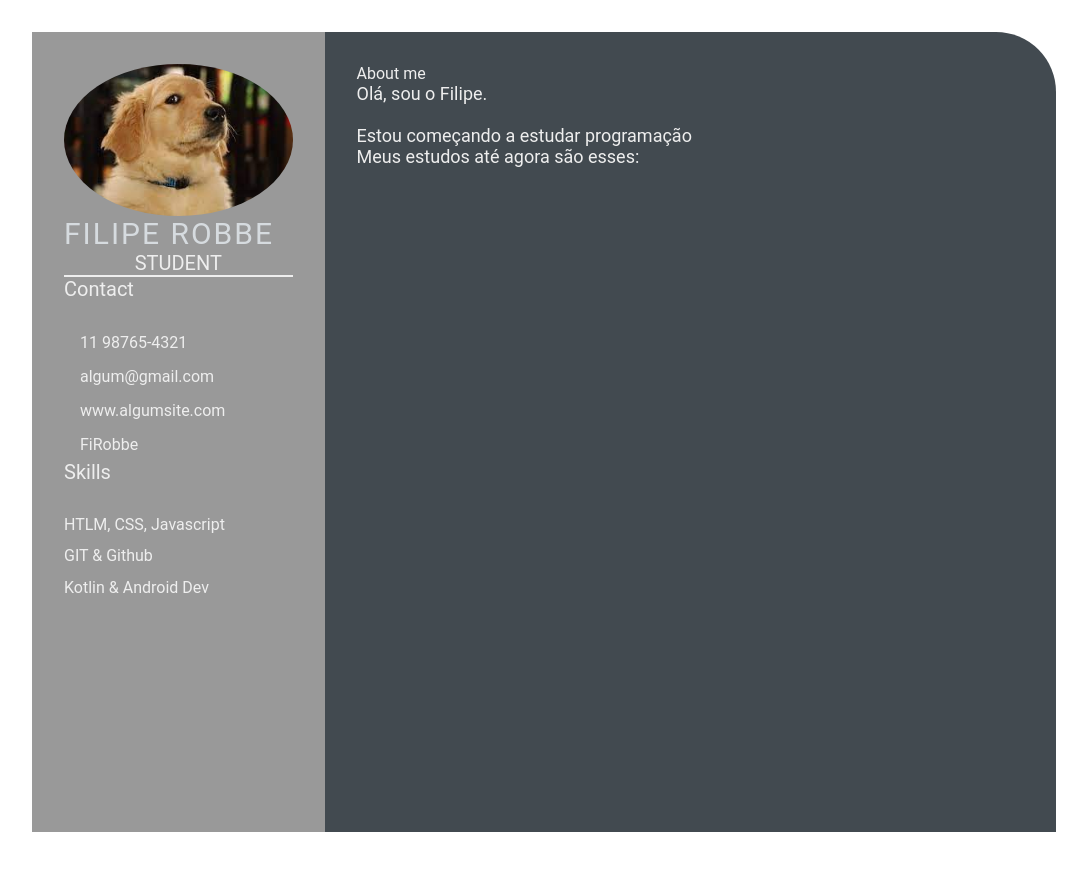
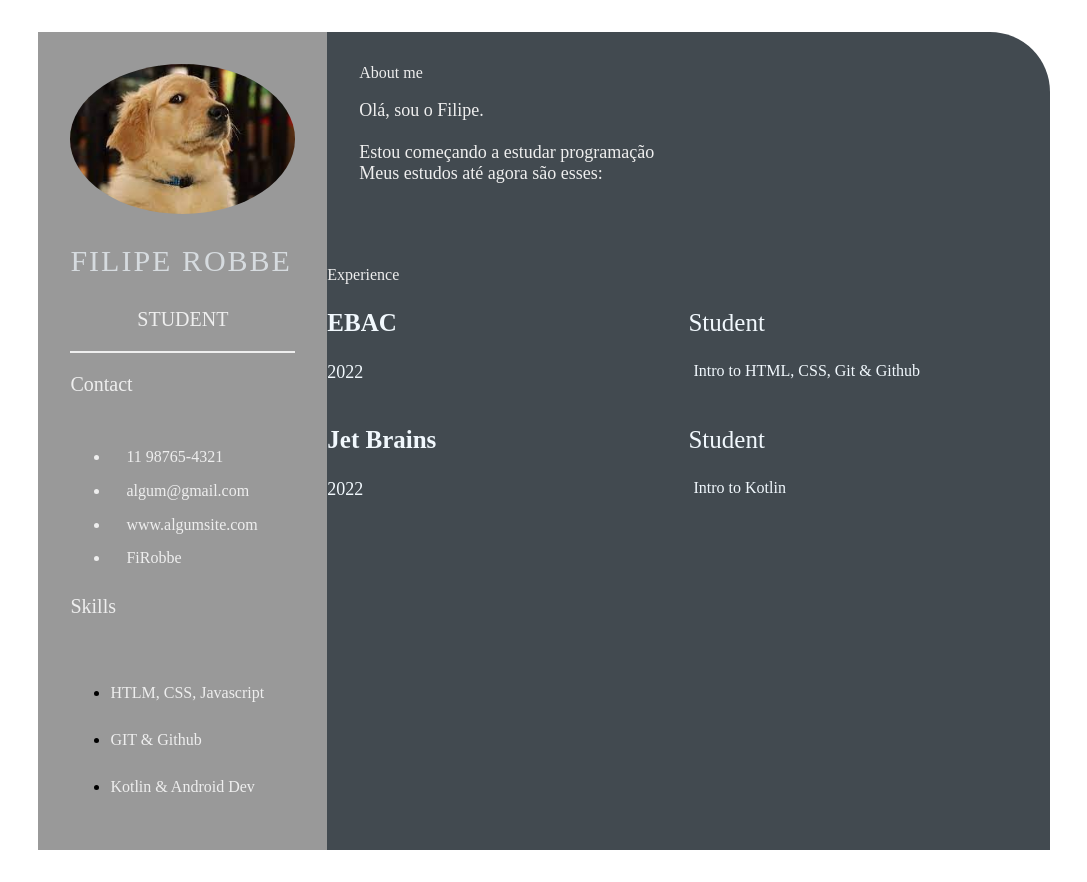
Before and after one commit to FiRobbe/devweekgit.github.io, a plain HTML site: page index.html in a window 1280 px wide. Shown: the whole page, without its empty margins (96-1183 px from the left). Drawn offline with Linux system fonts and the light colour scheme.

Commit message:
Feature: Experience

```diff
--- a/index.html
+++ b/index.html
@@ -45,6 +45,27 @@
                     </p>
                 </section>
             </div>
+            <section class="experience gap">
+                <div class="right-title">Experience</div>
+                <div class="experience-contents">
+                    <div class="exp-left">
+                        <p class="exp-company-name">EBAC</p>
+                        <p class="exp-time-period">2022</p>
+                    </div>
+                    <div class="exp-right">
+                        <p class="exp-position">Student</p>
+                        <p class="exp-desc">Intro to HTML, CSS, Git & Github</p>
+                    </div>
+                    <div class="exp-left">
+                        <p class="exp-company-name">Jet Brains</p>
+                        <p class="exp-time-period">2022</p>
+                    </div>
+                    <div class="exp-right">
+                        <p class="exp-position">Student</p>
+                        <p class="exp-desc">Intro to Kotlin</p>
+                    </div>
+                </div>
+            </section>
         </section>
     </main>
 </body>
--- a/style.css
+++ b/style.css
@@ -1,3 +1,4 @@
+You've used 80% of your storage. … If you run out of storage, you won't be able to upload new files.Learn more
 * {
     margin: 0;
     padding: 0;
@@ -101,3 +102,38 @@
     font-size: 18px;
     color: #eeeeee;
 }
+
+.experience-contents,
+.education-contents,
+.awards-contents {
+    display: grid;
+    grid-template-columns: repeat(2, 1fr);
+    padding-bottom: 2rem;
+    color: #F1F8FD;
+}
+
+.exp-company-name,
+.education-school-name,
+.awards-company-name {
+    font-size: 25px;
+    font-weight: bold;
+}
+
+.exp-time-period,
+.educationp-time-period,
+.awards-time-period {
+    font-size: 18px;
+}
+
+.exp-position,
+.education-subject,
+.awards-name {
+    font-size: 25px;
+}
+
+.exp-desc,
+.education-desc,
+.awards-desc {
+    font-size: 16px;
+    padding-left: 5px;
+}
```
